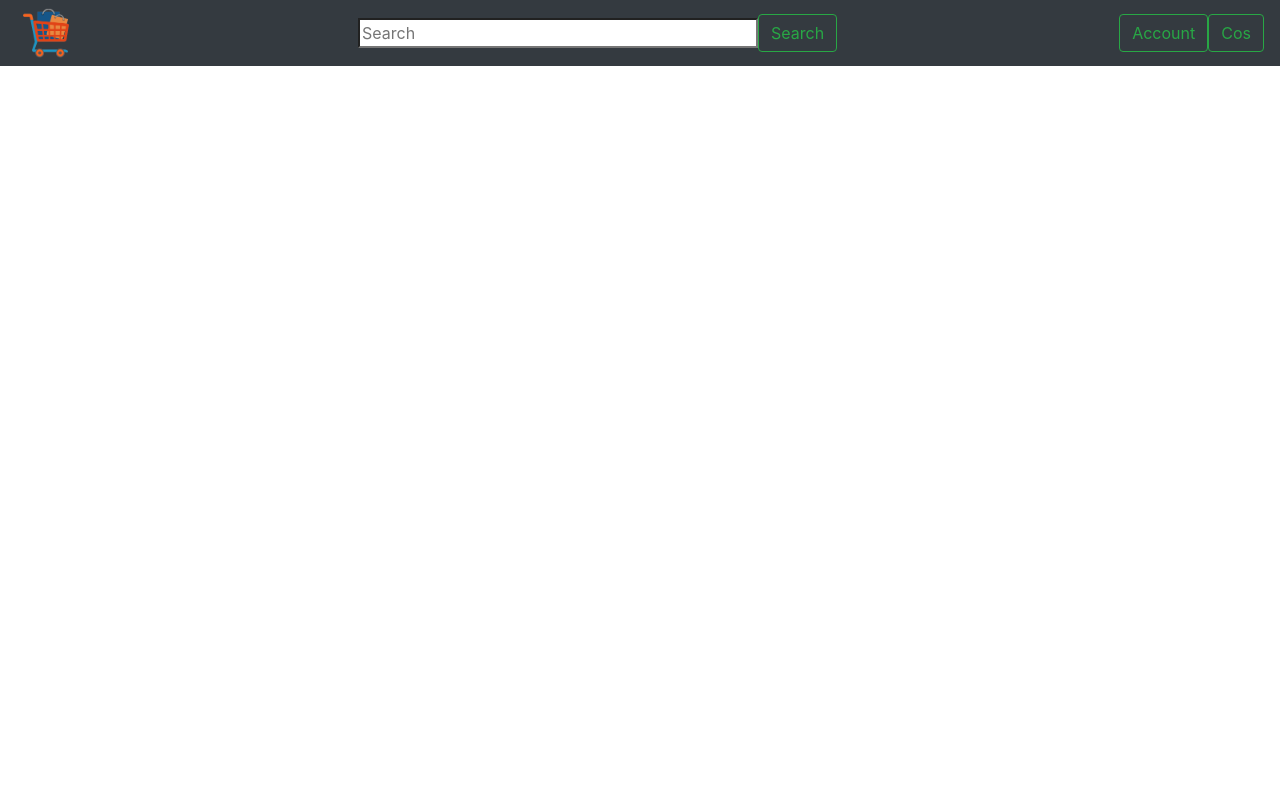
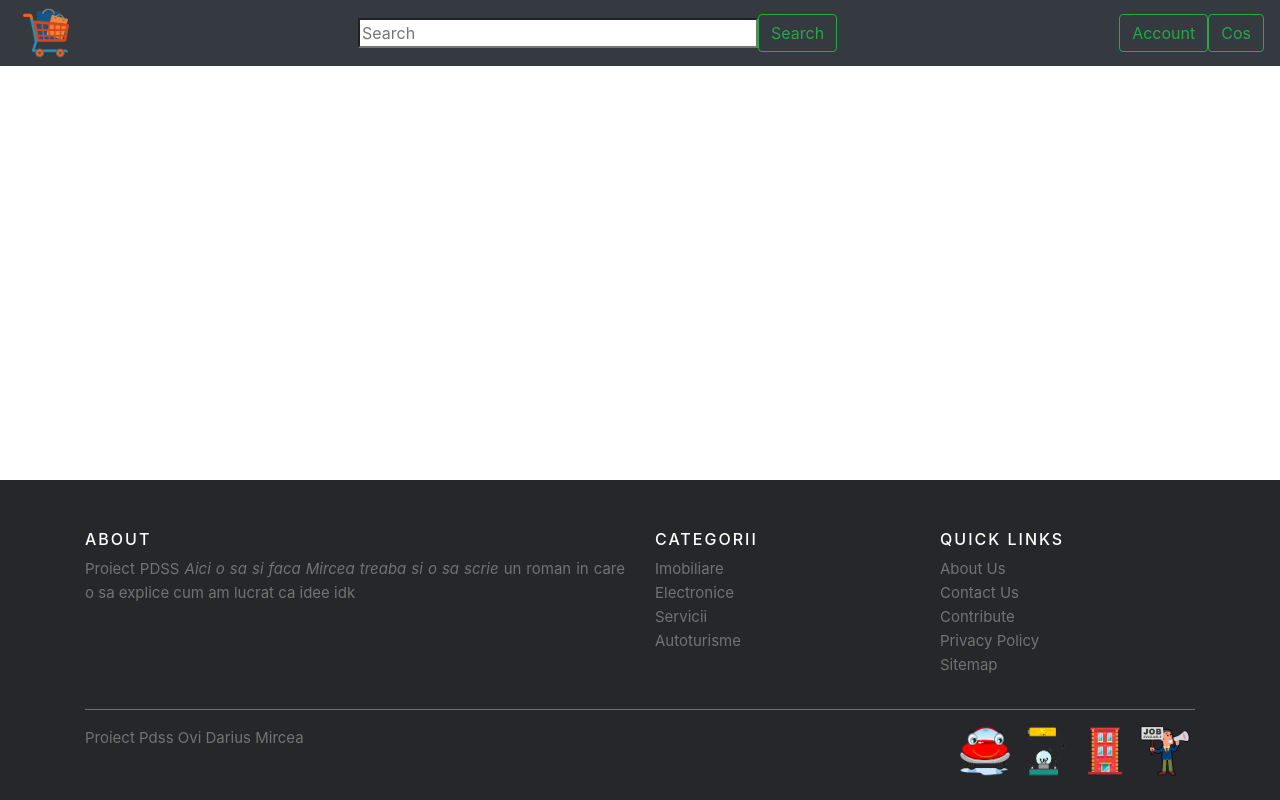
Before and after one commit to StanDarius24/PDSS-WebSite-Angular-Firebase, an Angular app: page / in a window 1280 px wide. Built offline with nearby package versions, Linux system fonts and the light colour scheme.

Commit message:
Primul model de Footer :D

```diff
--- a/src/app/app.component.html
+++ b/src/app/app.component.html
@@ -1,3 +1,23 @@
-<app-header>
 
-</app-header>
+<div class="gradient">
+  <app-header>
+  </app-header>
+
+  <div class="container">
+    <div class="row">
+      <div class="col">
+
+      </div>
+    </div>
+
+
+    <div class="container">
+      <div class="row">
+        <div class="col">
+          <app-footer>
+          </app-footer>
+        </div>
+      </div>
+    </div>
+  </div>
+</div>
--- a/src/app/app.module.ts
+++ b/src/app/app.module.ts
@@ -4,11 +4,13 @@ import { NgModule } from '@angular/core';
 import { AppRoutingModule } from './app-routing.module';
 import { AppComponent } from './app.component';
 import { HeaderComponent } from './component/header/header.component';
+import { FooterComponent } from './component/footer/footer.component';
 
 @NgModule({
   declarations: [
     AppComponent,
-    HeaderComponent
+    HeaderComponent,
+    FooterComponent
   ],
   imports: [
     BrowserModule,
--- /dev/null
+++ b/src/app/component/footer/footer.component.css
@@ -0,0 +1,163 @@
+.site-footer
+{
+  background-color:#26272b;
+  padding:45px 0 20px;
+  font-size:15px;
+  line-height:24px;
+  color:#737373;
+}
+.site-footer hr
+{
+  border-top-color:#bbb;
+  opacity:0.5
+}
+.site-footer hr.small
+{
+  margin:20px 0
+}
+.site-footer h6
+{
+  color:#fff;
+  font-size:16px;
+  text-transform:uppercase;
+  margin-top:5px;
+  letter-spacing:2px
+}
+.site-footer a
+{
+  color:#737373;
+}
+.site-footer a:hover
+{
+  color:#3366cc;
+  text-decoration:none;
+}
+.footer-links
+{
+  padding-left:0;
+  list-style:none
+}
+.footer-links li
+{
+  display:block
+}
+.footer-links a
+{
+  color:#737373
+}
+.footer-links a:active,.footer-links a:focus,.footer-links a:hover
+{
+  color:#3366cc;
+  text-decoration:none;
+}
+.footer-links.inline li
+{
+  display:inline-block
+}
+.site-footer .social-icons
+{
+  text-align:right
+}
+.site-footer .social-icons a
+{
+  width:40px;
+  height:40px;
+  line-height:40px;
+  margin-left:6px;
+  margin-right:0;
+  border-radius:100%;
+  background-color:#33353d
+}
+.copyright-text
+{
+  margin:0
+}
+@media (max-width:991px)
+{
+  .site-footer [class^=col-]
+  {
+    margin-bottom:30px
+  }
+}
+@media (max-width:767px)
+{
+  .site-footer
+  {
+    padding-bottom:0
+  }
+  .site-footer .copyright-text,.site-footer .social-icons
+  {
+    text-align:center
+  }
+}
+.social-icons
+{
+  padding-left:0;
+  margin-bottom:0;
+  list-style:none
+}
+.social-icons li
+{
+  display:inline-block;
+  margin-bottom:4px
+}
+.social-icons li.title
+{
+  margin-right:15px;
+  text-transform:uppercase;
+  color:#96a2b2;
+  font-weight:700;
+  font-size:13px
+}
+.social-icons a{
+  background-color:#eceeef;
+  color:#818a91;
+  font-size:16px;
+  display:inline-block;
+  line-height:44px;
+  width:44px;
+  height:44px;
+  text-align:center;
+  margin-right:8px;
+  border-radius:100%;
+  -webkit-transition:all .2s linear;
+  -o-transition:all .2s linear;
+  transition:all .2s linear
+}
+.social-icons a:active,.social-icons a:focus,.social-icons a:hover
+{
+  color:#fff;
+  background-color:#29aafe
+}
+.social-icons.size-sm a
+{
+  line-height:34px;
+  height:34px;
+  width:34px;
+  font-size:14px
+}
+.social-icons a.facebook:hover
+{
+  background-color:#3b5998
+}
+.social-icons a.twitter:hover
+{
+  background-color:#00aced
+}
+.social-icons a.linkedin:hover
+{
+  background-color:#007bb6
+}
+.social-icons a.dribbble:hover
+{
+  background-color:#ea4c89
+}
+@media (max-width:767px)
+{
+  .social-icons li.title
+  {
+    display:block;
+    margin-right:0;
+    font-weight:600
+  }
+}
--- /dev/null
+++ b/src/app/component/footer/footer.component.html
@@ -0,0 +1,59 @@
+<!-- Site footer -->
+<footer class="site-footer fixed-bottom">
+  <div class="container">
+    <div class="row">
+      <div class="col-sm-12 col-md-6">
+        <h6>About</h6>
+        <p class="text-justify">Proiect PDSS <i>Aici o sa si faca Mircea treaba si o sa scrie </i> un roman in care o sa explice cum am lucrat ca idee idk</p>
+      </div>
+
+      <div class="col-xs-6 col-md-3">
+        <h6>Categorii</h6>
+        <ul class="footer-links">
+          <li><a href="#">Imobiliare</a></li>
+          <li><a href="#">Electronice</a></li>
+          <li><a href="#">Servicii</a></li>
+          <li><a href="#">Autoturisme</a></li>
+
+        </ul>
+      </div>
+
+      <div class="col-xs-6 col-md-3">
+        <h6>Quick Links</h6>
+        <ul class="footer-links">
+          <li><a href="#">About Us</a></li>
+          <li><a href="#">Contact Us</a></li>
+          <li><a href="#">Contribute</a></li>
+          <li><a href="#">Privacy Policy</a></li>
+          <li><a href="#">Sitemap</a></li>
+        </ul>
+      </div>
+    </div>
+    <hr>
+  </div>
+  <div class="container">
+    <div class="row">
+      <div class="col-md-8 col-sm-6 col-xs-12">
+        <p class="copyright-text">Proiect Pdss Ovi Darius Mircea
+        </p>
+      </div>
+
+      <div class="col-md-4 col-sm-6 col-xs-12">
+        <ul class="social-icons">
+          <li>
+            <img src="/assets/img/automobile.png" style="height: 50px" alt="">
+          </li>
+          <li>
+            <img src="/assets/img/Electronics.png" style="height: 50px" alt="">
+          </li>
+          <li>
+            <img src="/assets/img/imobiliare.png" style="height: 50px" alt="">
+          </li>
+          <li>
+            <img src="/assets/img/jobs.png" style="height: 50px" alt="">
+          </li>
+        </ul>
+      </div>
+    </div>
+  </div>
+</footer>
--- /dev/null
+++ b/src/app/component/footer/footer.component.ts
@@ -0,0 +1,15 @@
+import { Component, OnInit } from '@angular/core';
+
+@Component({
+  selector: 'app-footer',
+  templateUrl: './footer.component.html',
+  styleUrls: ['./footer.component.css']
+})
+export class FooterComponent implements OnInit {
+
+  constructor() { }
+
+  ngOnInit(): void {
+  }
+
+}
```
Also changed, not shown: 1 other file (tests, documents, lock files or other folders).
